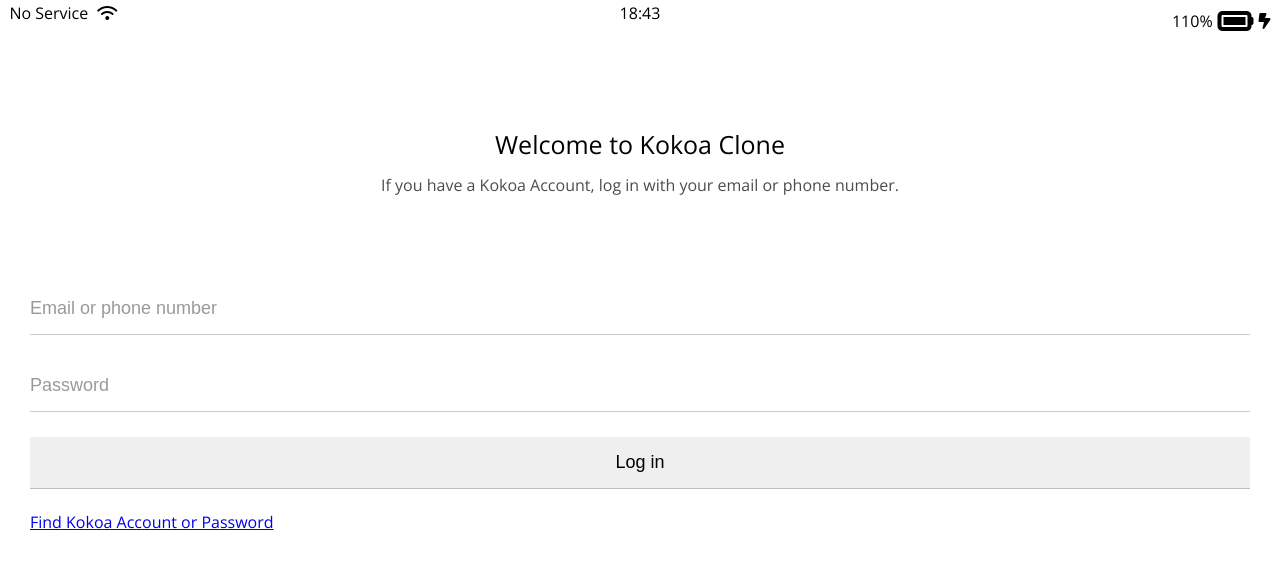
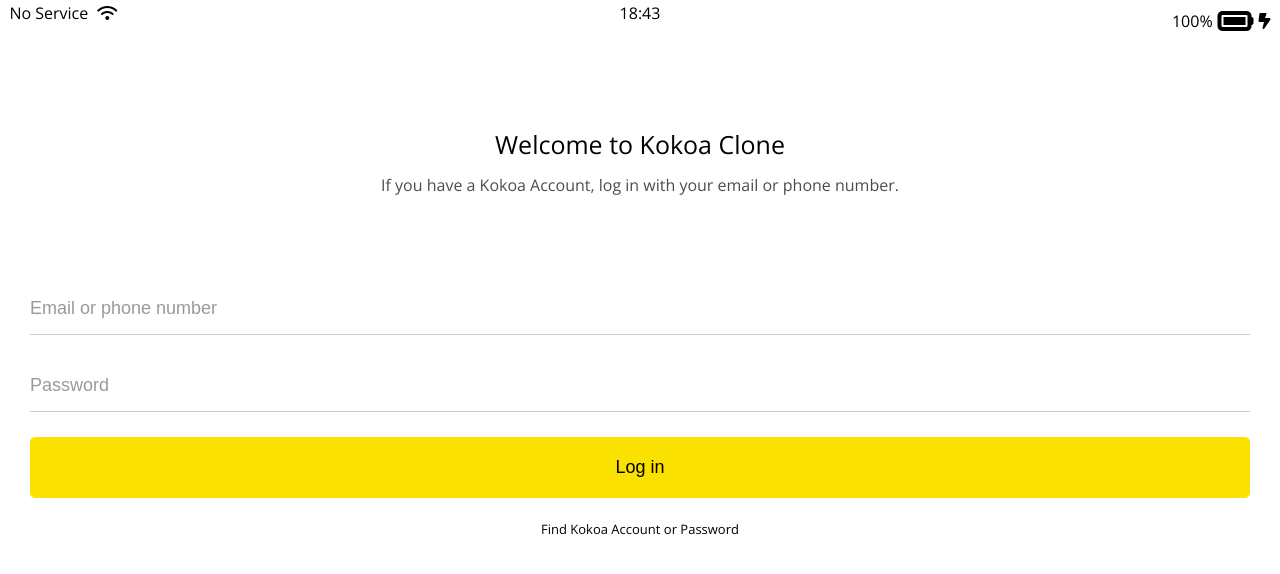
Before and after one commit to Pyeon-jun-hyeon/growth-journal, a plain HTML site: page index.html in a window 1280 px wide. Drawn offline with nearby package versions, Linux system fonts and the light colour scheme.

Commit message:
Update login form

```diff
--- a/css/styles.css
+++ b/css/styles.css
@@ -34,8 +34,11 @@ body {
     border: none;
     padding: 15px 0px;
     font-size: 18px;
+    margin-bottom: 25px;
+}
+
+#login-form input:not([type="submit"]) {
     border-bottom: 1px solid rgba(0, 0, 0, 0.2);
-    margin-bottom: 25px;
     transition: border-color 0.3s ease-in-out;
 }
 
@@ -46,3 +49,17 @@ body {
 #login-form input:focus {
     border-color: var(--yellow);
 }
+
+#login-form input[type="submit"] {
+    background-color: var(--yellow);
+    cursor: pointer;
+    padding: 20px 0px;
+    border-radius: 5px;
+}
+
+#login-form a {
+    text-align: center;
+    text-decoration: none;
+    color: inherit;
+    font-size: 13px;
+}
--- a/index.html
+++ b/index.html
@@ -17,7 +17,7 @@
                 <span>18:43</span>
             </div>
             <div class="status-bar__column">
-                <span>110%</span>
+                <span>100%</span>
                 <i class="fa-solid fa-battery-full fa-2x"></i>
                 <i class="fa-solid fa-bolt-lightning"></i>
             </div>
```
